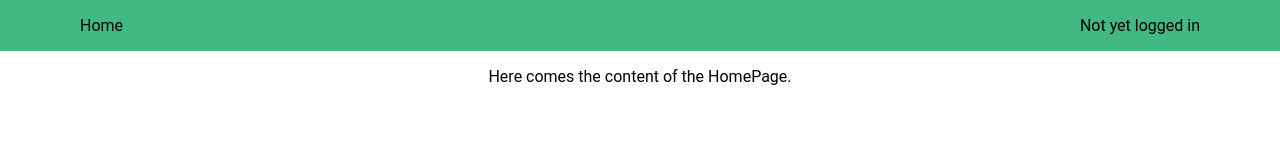
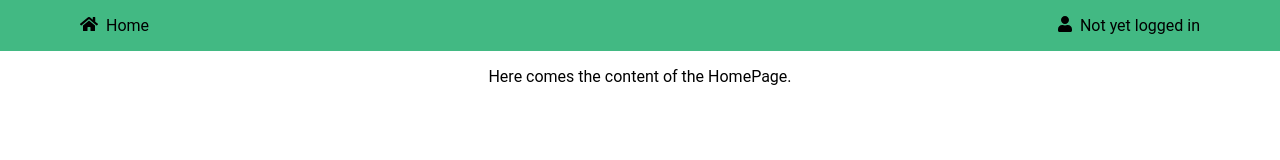
Before and after one commit to TruffeCendree/vue-oauth-microsoft-graph, a Vue app: page / in a window 1280 px wide. Shown: the top 160 px of the page. Built offline with nearby package versions, Linux system fonts and the light colour scheme.

Commit message:
Ex 5.1: Setup FontAwesomeIcon

```diff
--- a/package.json
+++ b/package.json
@@ -8,6 +8,9 @@
     "lint": "vue-cli-service lint"
   },
   "dependencies": {
+    "@fortawesome/fontawesome-svg-core": "^1.2.36",
+    "@fortawesome/free-solid-svg-icons": "^5.15.4",
+    "@fortawesome/vue-fontawesome": "^3.0.0-4",
     "core-js": "^3.6.5",
     "vue": "^3.0.0"
   },
--- a/src/components/BaseHeader.vue
+++ b/src/components/BaseHeader.vue
@@ -1,11 +1,11 @@
 <template>
   <header class="base-header">
     <div class="header-content">
-      Home
+      <font-awesome-icon class="icon" :icon="['fas', 'home']" /> Home
 
       <div class="separator" />
 
-      Not yet logged in
+      <font-awesome-icon class="icon" :icon="['fas', 'user']" /> Not yet logged in
     </div>
   </header>
 </template>
@@ -31,4 +31,8 @@ export default {
 .separator {
   flex-grow: 1;
 }
+
+.icon {
+  margin-right: 0.5em;
+}
 </style>
--- /dev/null
+++ b/src/lib/fontAwesome.js
@@ -0,0 +1,8 @@
+import { FontAwesomeIcon } from "@fortawesome/vue-fontawesome"
+import { library } from "@fortawesome/fontawesome-svg-core"
+import { faHome, faUser } from "@fortawesome/free-solid-svg-icons"
+
+// only import the used icons (for smaller bundles, thanks to tree-shaking)
+library.add(faHome, faUser)
+
+export { FontAwesomeIcon }
--- a/src/main.js
+++ b/src/main.js
@@ -1,4 +1,7 @@
 import { createApp } from 'vue'
+import { FontAwesomeIcon } from './lib/fontAwesome'
 import App from './App.vue'
 
-createApp(App).mount('#app')
+createApp(App)
+  .component('FontAwesomeIcon', FontAwesomeIcon)
+  .mount('#app')
```
Also changed, not shown: 1 other file (tests, documents, lock files or other folders).
